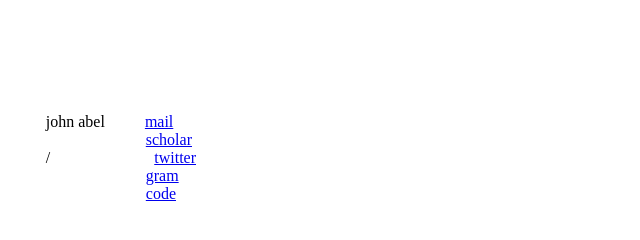
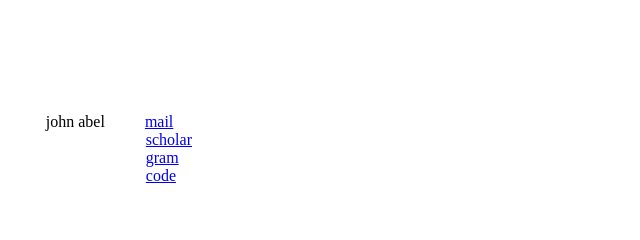
Before and after one commit to johnabel/johnabel.github.io, a plain HTML site: page index.html in a window 1280 px wide. Shown: the full height of the page, 0-640 px from the left. Drawn offline with Linux system fonts and the light colour scheme.

Commit message:
Update index.html

```diff
--- a/index.html
+++ b/index.html
@@ -14,7 +14,7 @@
 		<p class="space-three">john abel &nbsp;&nbsp;&nbsp;&nbsp;&nbsp;&nbsp;&nbsp;&nbsp;
 			<a href="mailto:jhabel01@gmail.com">mail</a><br>
 			&nbsp;&nbsp;&nbsp;&nbsp;&nbsp;&nbsp;&nbsp;&nbsp;&nbsp;&nbsp;&nbsp;&nbsp;&nbsp;&nbsp;&nbsp;&nbsp;&nbsp;&nbsp;&nbsp;&nbsp;&nbsp;&nbsp;&nbsp;&nbsp;&nbsp;<a href="https://scholar.google.com/citations?user=1AYZ0IAAAAAJ">scholar</a><br>
-			/ &nbsp;&nbsp;&nbsp;&nbsp;&nbsp;&nbsp;&nbsp;&nbsp;&nbsp;&nbsp;&nbsp;&nbsp;&nbsp;&nbsp;&nbsp;&nbsp;&nbsp;&nbsp;&nbsp;&nbsp;&nbsp;&nbsp;&nbsp;&nbsp;&nbsp;<a href="https://twitter.com/jxhnabel">twitter</a><br>
+			<!-- &nbsp;&nbsp;&nbsp;&nbsp;&nbsp;&nbsp;&nbsp;&nbsp;&nbsp;&nbsp;&nbsp;&nbsp;&nbsp;&nbsp;&nbsp;&nbsp;&nbsp;&nbsp;&nbsp;&nbsp;&nbsp;&nbsp;&nbsp;&nbsp;&nbsp;<a href="https://twitter.com/jxhnabel">twitter</a><br> -->
 			&nbsp;&nbsp;&nbsp;&nbsp;&nbsp;&nbsp;&nbsp;&nbsp;&nbsp;&nbsp;&nbsp;&nbsp;&nbsp;&nbsp;&nbsp;&nbsp;&nbsp;&nbsp;&nbsp;&nbsp;&nbsp;&nbsp;&nbsp;&nbsp;&nbsp;<a href="https://www.instagram.com/jxhnabel/?hl=en">gram</a><br>
 			&nbsp;&nbsp;&nbsp;&nbsp;&nbsp;&nbsp;&nbsp;&nbsp;&nbsp;&nbsp;&nbsp;&nbsp;&nbsp;&nbsp;&nbsp;&nbsp;&nbsp;&nbsp;&nbsp;&nbsp;&nbsp;&nbsp;&nbsp;&nbsp;&nbsp;<a href="https://github.com/johnabel">code</a><br>
 		</p>
```
